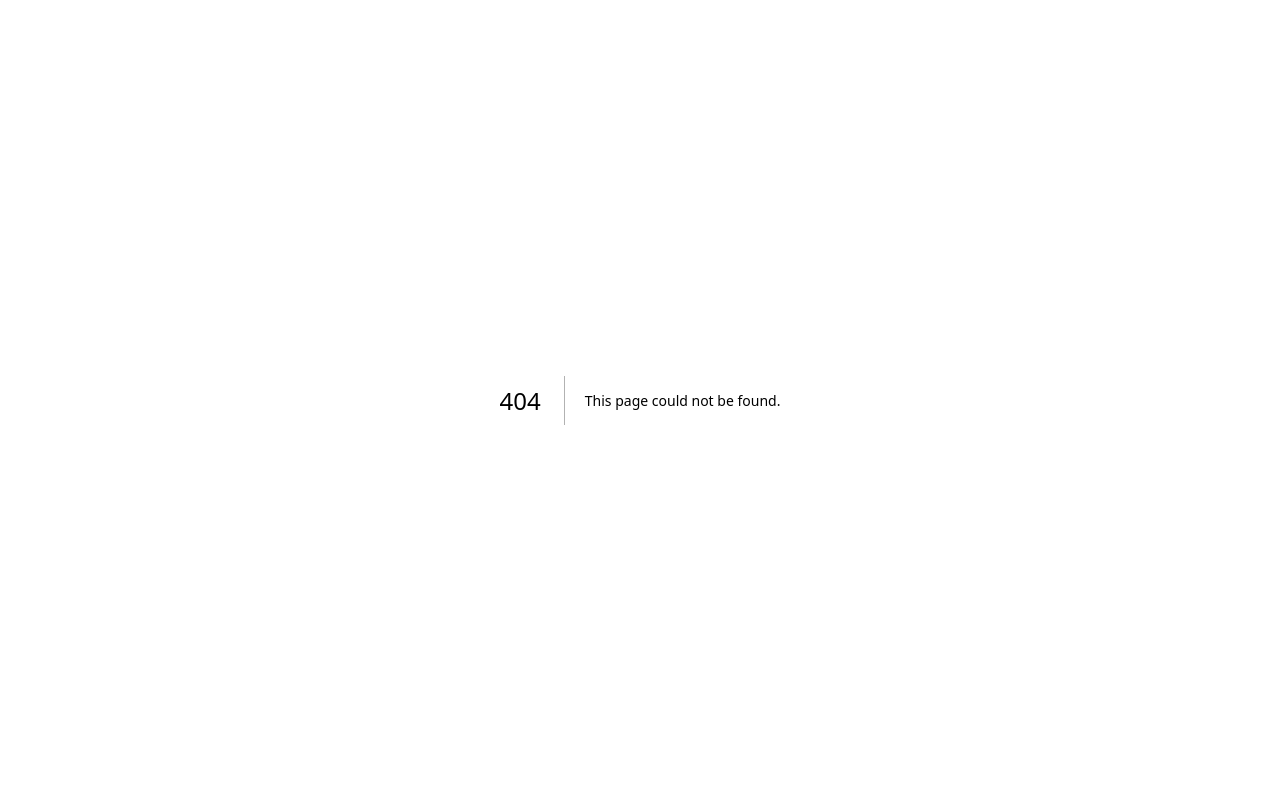
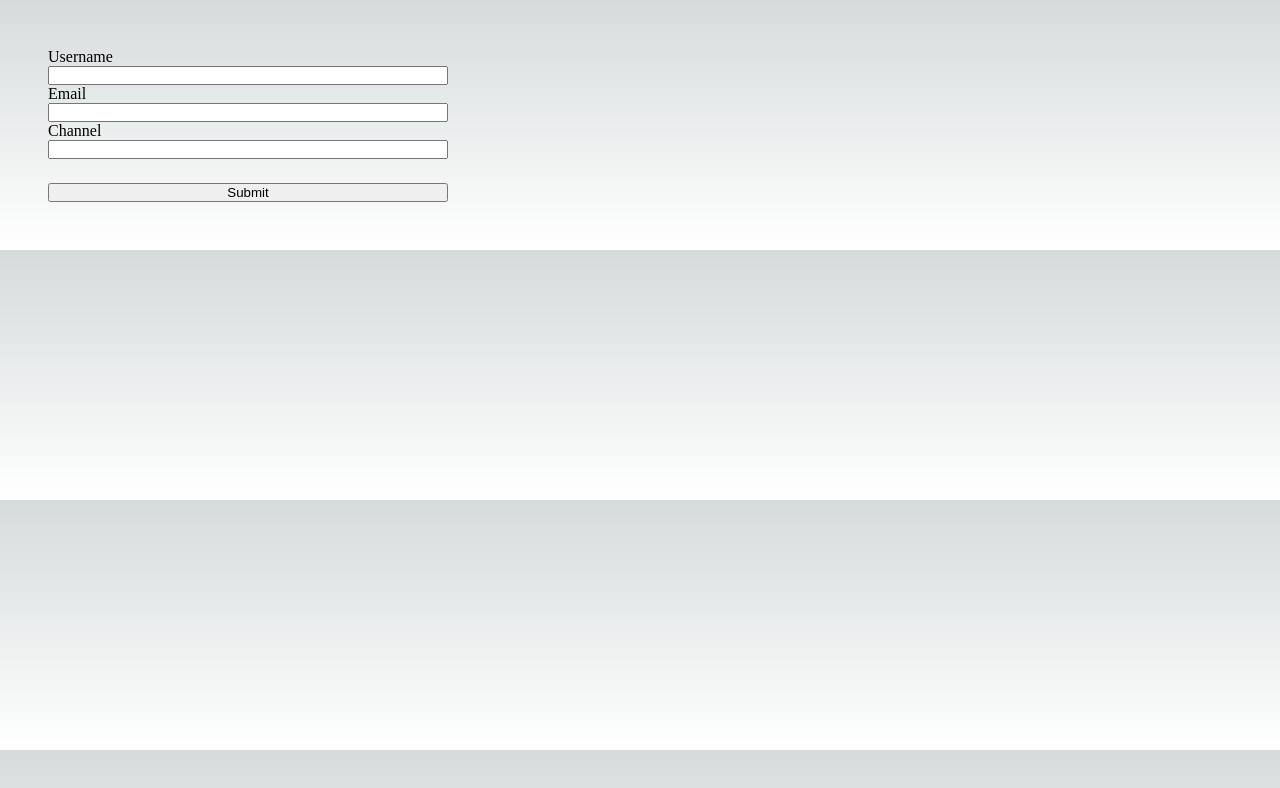
Before and after one commit to yaffleria/learn-next, a Next.js app: page /react-hook-form in a window 1280 px wide. Before the commit this address had no page. Shown: the top 788 px of the page. Built offline with nearby package versions, Linux system fonts and the light colour scheme.

Commit message:
Feat: default react-hook-form

```diff
--- a/package.json
+++ b/package.json
@@ -10,10 +10,12 @@
     "test": "jest --watch"
   },
   "dependencies": {
+    "@hookform/devtools": "^4.3.1",
     "@tanstack/react-query": "^5.8.2",
     "next": "13.5.6",
     "react": "^18",
-    "react-dom": "^18"
+    "react-dom": "^18",
+    "react-hook-form": "^7.48.2"
   },
   "devDependencies": {
     "@testing-library/jest-dom": "^6.1.4",
--- /dev/null
+++ b/src/pages/react-hook-form/form.module.css
@@ -0,0 +1,16 @@
+.container {
+  padding: 48px;
+  box-sizing:border-box;
+}
+.form {
+  display: flex;
+  flex-direction: column;
+  max-width: 400px;
+}
+.button {
+  margin-top: 24px;
+}
+.error {
+  color: red;
+  font-size: 12px;
+}
--- /dev/null
+++ b/src/pages/react-hook-form/index.tsx
@@ -0,0 +1,64 @@
+import { DevTool } from "@hookform/devtools";
+import { NextPage } from "next";
+import { useForm } from "react-hook-form";
+
+import styles from "./form.module.css";
+
+type FormValues = {
+  username: string;
+  email: string;
+  channel: string;
+};
+
+const Tester: NextPage = () => {
+  const { register, handleSubmit, control, formState } = useForm<FormValues>();
+  const { errors } = formState
+
+  const onSubmit = (data: FormValues) => {
+    console.log("Form submitted", data);
+  };
+
+  return (
+    <div className={styles.container}>
+      <form
+        className={styles.form}
+        onSubmit={handleSubmit(onSubmit)}
+        noValidate
+      >
+        <label htmlFor="username">Username</label>
+        <input
+          type="text"
+          id="username"
+          {...register("username", {
+            required: { value: true, message: "Username is required" },
+          })}
+        />
+        <p className={styles.error}>{errors.username?.message}</p>
+
+        <label htmlFor="email">Email</label>
+        <input
+          type="email"
+          id="email"
+          {...register("email", {
+            pattern: {
+              value: /^[\w-\.]+@([\w-]+\.)+[\w-]{2,4}$/,
+              message: "Invalid email format ",
+            },
+          })}
+        />
+        <p className={styles.error}>{errors.email?.message}</p>
+
+        <label htmlFor="channel">Channel</label>
+        <input type="text" id="channel" {...register("channel", {
+          required: { value: true, message: 'Channel is required' }
+        })} />
+        <p className={styles.error}>{errors.channel?.message}</p>
+
+        <button className={styles.button}>Submit</button>
+      </form>
+      <DevTool control={control} />
+    </div>
+  );
+};
+
+export default Tester;
```
Also changed, not shown: 1 other file (tests, documents, lock files or other folders).
